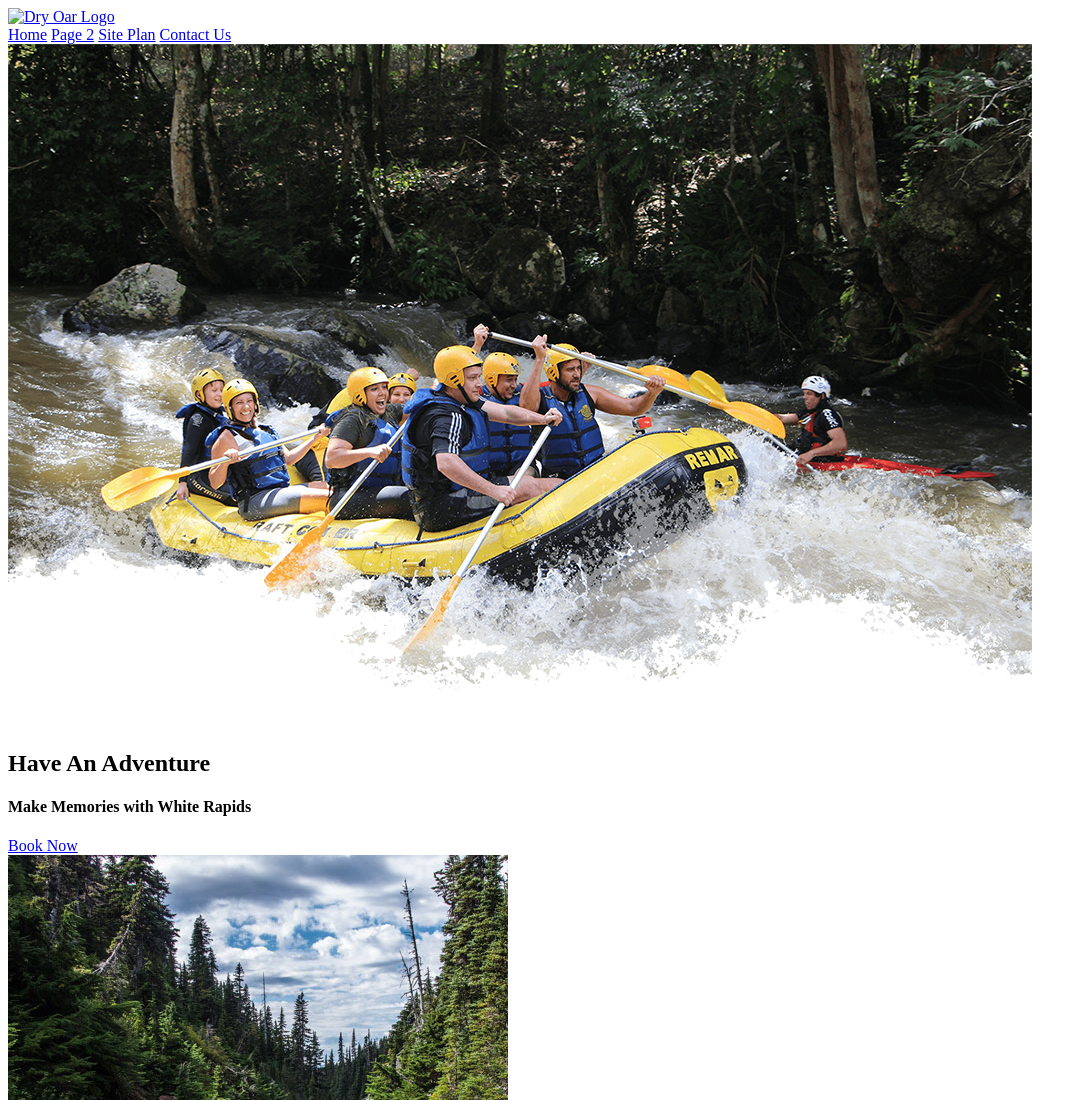
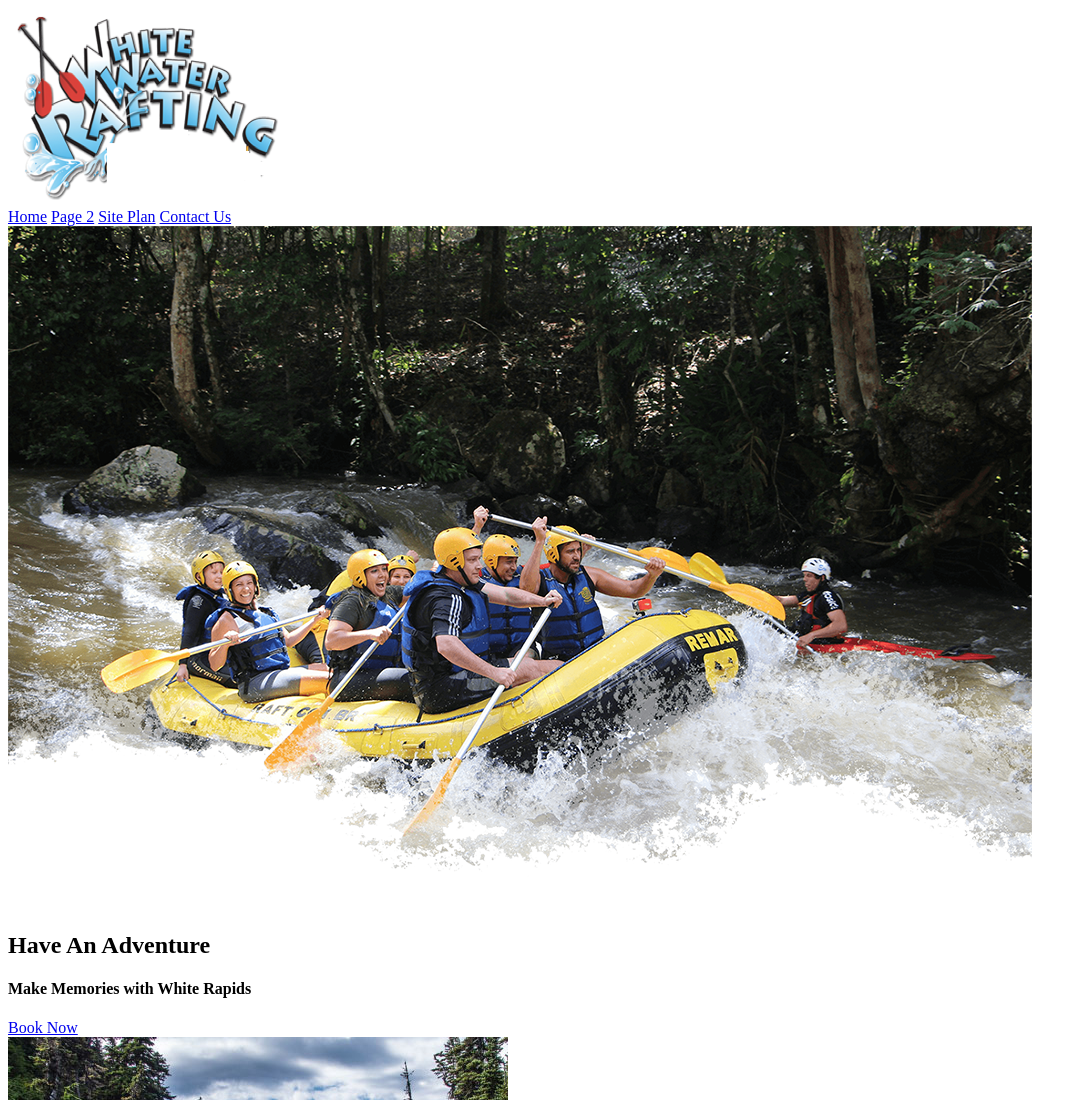
Before and after one commit to nicholashoward11/wdd130, a plain HTML site: page wwr/index.html in a window 1280 px wide. Shown: the top 1100 px of the page, without its empty margins (0-1087 px from the left). Drawn offline with Linux system fonts and the light colour scheme.

Commit message:
Fixed Logo img src

```diff
--- a/wwr/index.html
+++ b/wwr/index.html
@@ -9,7 +9,7 @@
 <body>
     <header>
        <a id="logo_link" href="index.html">
-        <img class="logo" src="images/WRR_logo.png" alt="Dry Oar Logo">
+        <img class="logo" src="images/WWR_logo.png" alt="White Rapids Logo">
        </a>
        <nav>
         <a href="index.html">Home</a>
```
